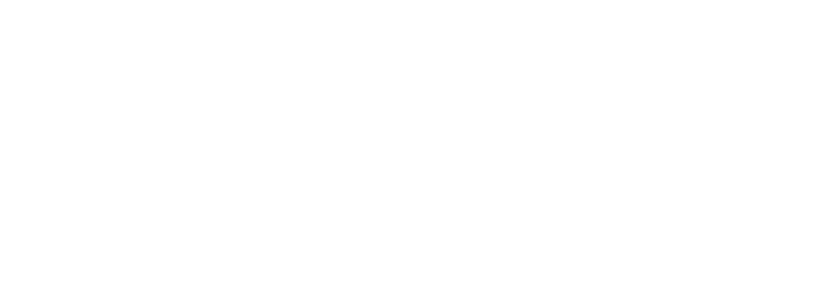
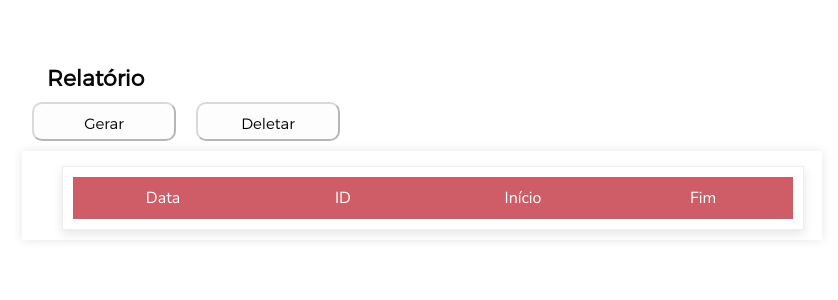
Before and after one commit to AmandaJacomette/TrabalhoBD-ES, a React (Create React App) app in the folder frontend/: page /JornadadeTrabalho in a window 1280 px wide. Shown: the top 300 px of the page, without its empty margins (268-1106 px from the left). Built offline with nearby package versions, Linux system fonts and the light colour scheme.

Commit message:
Update Jornada de Trabalho

```diff
--- a/frontend/src/pages/JornadadeTrabalho.js
+++ b/frontend/src/pages/JornadadeTrabalho.js
@@ -1,9 +1,24 @@
-import React, { useState } from 'react';
-
+import React, { useState, useContext, useEffect } from 'react';
+import { Link, useNavigate } from 'react-router-dom';
 import '../components/style/style.css'
+import StoreContext from '../components/Store/Context';
 import logo from "../img/logo.png"
 import logoSimples from "../img/logoSimples.png"
 
+function createRandomInfo(count = 5) {
+  const chamados = [];
+
+  for (let i = 0; i < count; i++) {
+    chamados.push({
+      data: '0' + i + '-01-2024',
+      idFuncionario: 2001,
+      inicioPonto: '07:0' + i,
+      fimPonto:'13:0' + (i % 4)
+    });
+  }
+
+  return chamados;
+}
 /*
 <a className="item-a">
 
@@ -18,10 +33,87 @@
 
 function JornadadeTrabalho({userData}){
 
+  const navigate = useNavigate();
+  const [tableData, setTableData] = useState([]);
+  const { setToken, token } = useContext(StoreContext);
+
+
+  useEffect(() => {
+    fetchData();
+  }, []);
+
+  const fetchData = async () => {
+    try {
+      /*
+      const response = await fetch("https://cities-qd9i.onrender.com/agents");
+      const agents = await response.json();
+
+      setTableData(agents);
+      */
+     console.log(tableData);
+    } catch (error) {
+      console.error("Error fetching data:", error);
+    }
+  };
+
+  const handleClearInfo = () => {
+    setTableData([]);
+  }
+
+const handleCreateInfo = () => {
+    const newUsers = createRandomInfo()
+    setTableData([...tableData, ...newUsers])
+}
+
+
     return (
-        <div className="jornada" >
+      <div className="mform">
+         <div className = "text">Relatório</div>
+  <button className= "update-btn" onClick={handleCreateInfo}>Gerar</button>
+  <button className= "delete-btn" onClick={handleClearInfo}>Deletar</button>
+      <div className="mtable">
+  <div class="table">
+  <div class="table-header">
 
-        </div>
+  <div class="header__item">
+    <a id="data" class="filter__link">
+    Data</a>
+    </div>
+    <div class="header__item">
+      <a id="idFunc" class="filter__link filter__link--number" >
+      ID
+      </a>
+      </div>
+      <div class="header__item">
+      <a id="inicioPonto" class="filter__link filter__link--number">
+      Início</a>
+      </div>
+      <div class="header__item">
+      <a id="fimPonto" class="filter__link filter__link--number">
+      Fim</a>
+      </div>
+
+
+    </div>
+    <div class="table-content">
+      {
+        tableData.map((obj) => {
+          return (
+            <div class="table-row">
+              <div class="table-data">{obj.data}</div>
+              <div class="table-data">{obj.idFunc}</div>
+              <div class="table-data">{obj.inicioPonto}</div>
+              <div class="table-data">{obj.fimPonto}</div>
+
+            </div>
+          );
+        })
+      }
+    </div>
+  </div>
+    </div>
+    </div>
+
   );
 }
 
```
